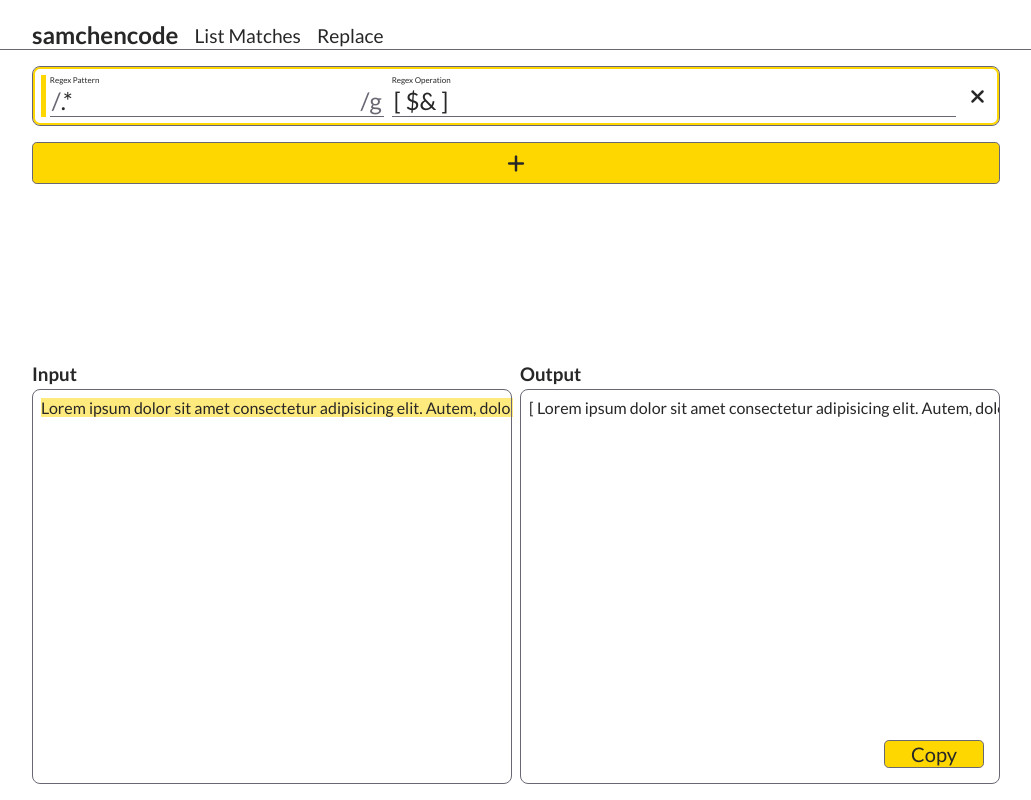
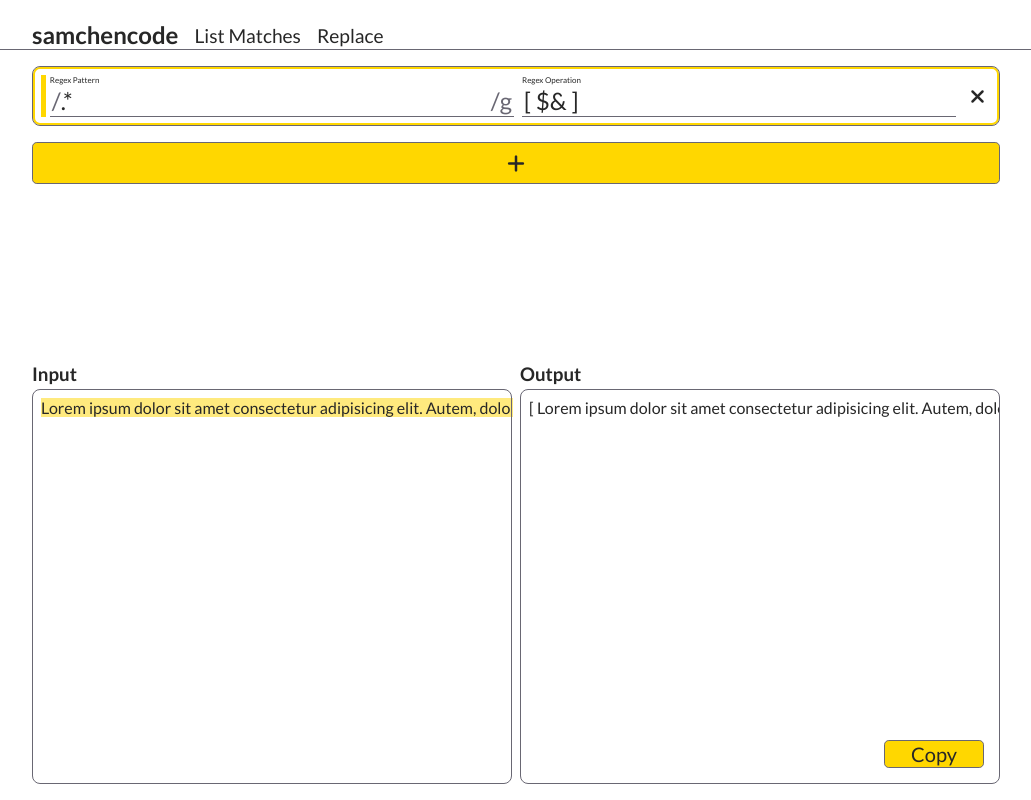
Before and after one commit to samchencode/regex-tool, a React (Create React App) app: page /match/list in a window 1280 px wide. Shown: the whole page, without its empty margins (124-1155 px from the left). Built offline with nearby package versions, Linux system fonts and the light colour scheme.

Commit message:
fix: pattern-row regex input width

```diff
--- a/src/features/pattern-input/components/Row/PatternRow.css
+++ b/src/features/pattern-input/components/Row/PatternRow.css
@@ -73,4 +73,8 @@ i.pattern-input__color-indicator {
   .pattern-input__input-group--match:not(:only-of-type) {
     display: flex;
   }
+
+  .pattern-input__regex input {
+    width: auto;
+  }
 }
```
